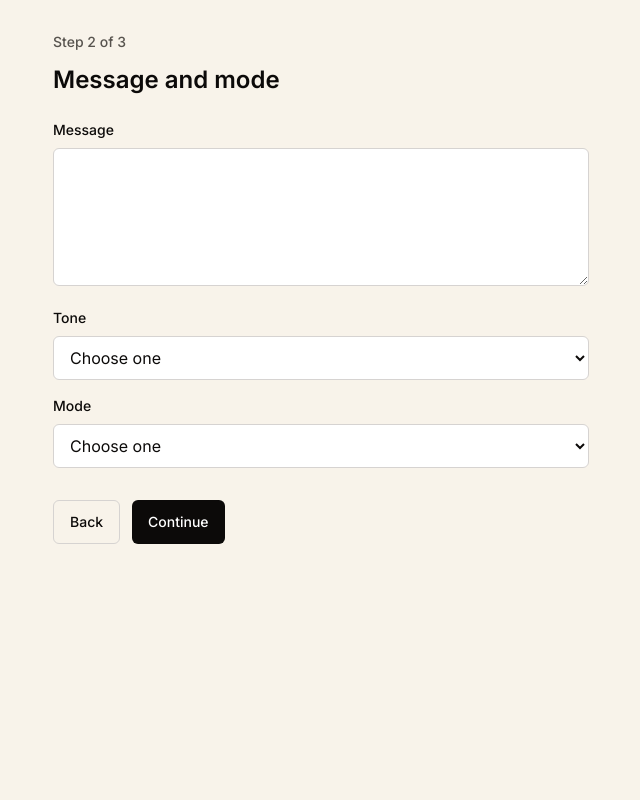
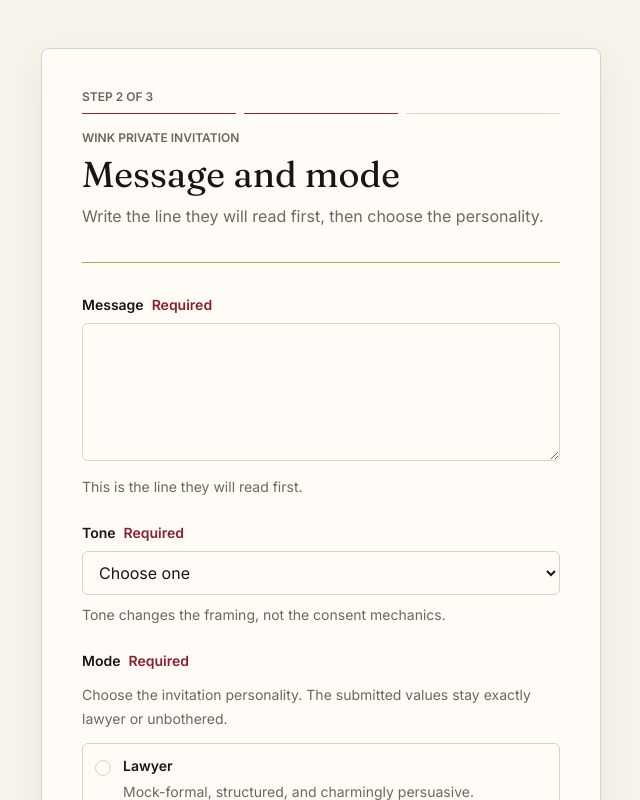
Before and after one commit to khalilelmaghraoui/WINK, a Next.js app: page /create in a window 1280 px wide. Both pictures are taken after a click on the button "Continue". Shown: the top 800 px of the page, without its empty margins (319-959 px from the left). Built offline with nearby package versions, Linux system fonts and the light colour scheme.

Commit message:
feat: add Sprint 4.0 premium create flow

```diff
--- a/app/create/copy-private-sender-link-control.tsx
+++ b/app/create/copy-private-sender-link-control.tsx
@@ -53,7 +53,7 @@ export function CopyPrivateSenderLinkControl({
         {copyStatusText}
       </p>
       <button
-        className="min-h-11 w-full rounded-md border border-wink-border bg-wink-surface px-4 py-2 text-sm font-semibold text-wink-text transition-colors hover:border-wink-primary hover:text-wink-primary focus:outline-none focus-visible:ring-2 focus-visible:ring-wink-focus focus-visible:ring-offset-2 sm:w-auto"
+        className="min-h-11 w-full rounded-md border border-wink-border bg-wink-surface px-4 py-2 text-sm font-semibold text-wink-text transition-colors duration-200 hover:border-wink-primary hover:text-wink-primary focus:outline-none focus-visible:ring-2 focus-visible:ring-wink-focus focus-visible:ring-offset-2 focus-visible:ring-offset-wink-background motion-reduce:transition-none sm:w-auto"
         type="button"
         onClick={copyPrivateSenderLink}
       >
--- a/app/create/create-invite-form.tsx
+++ b/app/create/create-invite-form.tsx
@@ -11,6 +11,16 @@ import {
 import { CopyPrivateSenderLinkControl } from "./copy-private-sender-link-control";
 import { ShareRecipientLinkControl } from "./share-recipient-link-control";
 import type { CreateInviteField } from "@/lib/create-invite-validation";
+import {
+  FormField,
+  InviteCard,
+  PageShell,
+  PrimaryButton,
+  PrivateLinkNotice,
+  SecondaryButton,
+  SectionDivider,
+  StepIndicator
+} from "../../components/ui";
 
 const initialState: CreateInviteActionState = {
   errors: {}
@@ -20,6 +30,12 @@ const steps = [
   "Recipient and sender",
   "Message and mode",
   "Date plan and place"
+] as const;
+
+const stepDescriptions = [
+  "Who is making the ask, and who gets the private invitation?",
+  "Write the line they will read first, then choose the personality.",
+  "Set the when and where with native date and time controls."
 ] as const;
 
 const stepFields: CreateInviteField[][] = [
@@ -53,21 +69,18 @@ export function CreateInviteForm() {
 
   if (recipientPath && senderPath) {
     return (
-      <main className="mx-auto flex min-h-screen w-full max-w-2xl flex-col justify-center bg-wink-background px-5 py-10 text-wink-text">
-        <div className="space-y-6 rounded-lg border border-wink-border bg-wink-surface p-5 shadow-[0_18px_50px_rgba(24,21,18,0.08)]">
-          <div className="space-y-2">
-            <p className="text-sm font-medium text-wink-text-secondary">
-              Invite created
-            </p>
-            <h1 className="font-display text-3xl font-semibold text-wink-text">
-              Save these links carefully
-            </h1>
+      <PageShell className="flex items-center py-8 sm:py-12" maxWidth="form">
+        <InviteCard
+          eyebrow="Invite created"
+          title="Save these links carefully"
+          titleId="create-success-heading"
+          variant="live"
+        >
           <p className="text-base leading-7 text-wink-text-secondary">
             The recipient gets one link. You keep the private sender link.
           </p>
-          </div>
 
-          <section className="space-y-4 rounded-lg border border-wink-primary bg-wink-surface p-4">
+          <section className="space-y-4 border-t border-wink-border pt-5">
             <div className="space-y-1">
               <p className="text-xs font-semibold uppercase text-wink-primary">
                 Recipient link
@@ -81,16 +94,16 @@ export function CreateInviteForm() {
             </div>
             <ShareRecipientLinkControl recipientPath={recipientPath} />
             <Link
-              className="inline-flex min-h-11 w-full items-center justify-center rounded-md border border-wink-border bg-wink-surface px-4 py-2 text-sm font-semibold text-wink-text transition-colors hover:border-wink-primary hover:text-wink-primary focus:outline-none focus-visible:ring-2 focus-visible:ring-wink-focus focus-visible:ring-offset-2 sm:w-auto"
+              className="inline-flex min-h-11 w-full items-center justify-center rounded-md border border-wink-border bg-wink-surface px-4 py-2 text-sm font-semibold text-wink-text transition-colors duration-200 hover:border-wink-primary hover:text-wink-primary focus:outline-none focus-visible:ring-2 focus-visible:ring-wink-focus focus-visible:ring-offset-2 focus-visible:ring-offset-wink-background motion-reduce:transition-none sm:w-auto"
               href={recipientPath}
             >
               View invite
             </Link>
           </section>
 
-          <section className="space-y-4 rounded-lg border border-wink-border bg-wink-surface-muted/40 p-4">
+          <section className="space-y-4 border-t border-wink-border pt-5">
             <div className="space-y-1">
-              <p className="text-xs font-semibold uppercase text-wink-danger">
+              <p className="text-xs font-semibold uppercase text-wink-text-secondary">
                 Private sender link
               </p>
               <h2 className="text-lg font-semibold text-wink-text">
@@ -101,51 +114,68 @@ export function CreateInviteForm() {
                 again, cancel before they answer, and read an optional declined
                 message.
               </p>
-              <p className="text-sm font-semibold leading-6 text-wink-danger">
+            </div>
+            <CopyPrivateSenderLinkControl senderPath={senderPath} />
+            <PrivateLinkNotice eyebrow="Private sender link">
               Anyone with this link can view the sender page. Save it now -
               WINK cannot recover it later.
-              </p>
-            </div>
-            <CopyPrivateSenderLinkControl senderPath={senderPath} />
+            </PrivateLinkNotice>
           </section>
 
           <p className="border-t border-wink-border pt-4 text-sm leading-6 text-wink-text-secondary">
             Send only the recipient link. Keep the sender link somewhere
             private.
           </p>
-        </div>
-      </main>
+        </InviteCard>
+      </PageShell>
     );
   }
 
   return (
-    <main className="mx-auto flex min-h-screen w-full max-w-xl flex-col px-5 py-8">
-      <form action={formAction} className="space-y-6" noValidate>
-        <header className="space-y-3">
-          <p className="text-sm font-medium text-stone-600">
-            Step {stepIndex + 1} of {steps.length}
+    <PageShell className="py-8 sm:py-12" maxWidth="form">
+      <form
+        action={formAction}
+        className="space-y-8 rounded-lg border border-wink-border bg-wink-surface p-8 shadow-[0_14px_36px_rgba(24,21,18,0.06)] sm:p-10"
+        noValidate
+      >
+        <header className="space-y-4">
+          <StepIndicator
+            currentStep={stepIndex + 1}
+            label={steps[stepIndex]}
+            totalSteps={steps.length}
+          />
+          <div className="space-y-2">
+            <p className="text-xs font-semibold uppercase text-wink-text-secondary">
+              WINK private invitation
             </p>
-          <h1 className="text-2xl font-semibold text-stone-950">
+            <h1 className="font-display text-3xl leading-tight text-wink-text sm:text-4xl">
               {steps[stepIndex]}
             </h1>
+            <p className="text-base leading-7 text-wink-text-secondary">
+              {stepDescriptions[stepIndex]}
+            </p>
+          </div>
           {currentStepHasErrors ? (
-            <p className="text-sm text-red-700" role="status">
+            <p className="text-sm font-semibold text-wink-danger" role="status">
               Fix the highlighted fields before continuing.
             </p>
           ) : null}
           {state.serviceError ? (
-            <p className="text-sm text-red-700" role="status">
+            <p className="text-sm font-semibold text-wink-danger" role="status">
               {state.serviceError}
             </p>
           ) : null}
         </header>
 
-        <section hidden={stepIndex !== 0} className="space-y-4">
+        <SectionDivider variant="accent" />
+
+        <section hidden={stepIndex !== 0} className="space-y-6">
           <TextField
             error={state.errors.senderName}
             id="senderName"
             label="Your name"
             name="senderName"
+            helperText="This appears inside the invitation content, not metadata."
             required
           />
           <TextField
@@ -153,16 +183,18 @@ export function CreateInviteForm() {
             id="recipientName"
             label="Recipient name"
             name="recipientName"
+            helperText="Use the name they will recognize when the private link opens."
             required
           />
         </section>
 
-        <section hidden={stepIndex !== 1} className="space-y-4">
+        <section hidden={stepIndex !== 1} className="space-y-6">
           <TextAreaField
             error={state.errors.message}
             id="message"
             label="Message"
             name="message"
+            helperText="This is the line they will read first."
             required
           />
           <SelectField
@@ -170,6 +202,7 @@ export function CreateInviteForm() {
             id="tone"
             label="Tone"
             name="tone"
+            helperText="Tone changes the framing, not the consent mechanics."
             options={[
               { label: "Cute", value: "cute" },
               { label: "Funny", value: "funny" },
@@ -178,25 +211,18 @@ export function CreateInviteForm() {
             ]}
             required
           />
-          <SelectField
+          <ModeChoiceField
             error={state.errors.mode}
-            id="mode"
-            label="Mode"
-            name="mode"
-            options={[
-              { label: "Lawyer", value: "lawyer" },
-              { label: "Unbothered", value: "unbothered" }
-            ]}
-            required
           />
         </section>
 
-        <section hidden={stepIndex !== 2} className="space-y-4">
+        <section hidden={stepIndex !== 2} className="space-y-6">
           <SelectField
             error={state.errors.dateType}
             id="dateType"
             label="Date type"
             name="dateType"
+            helperText="Pick the kind of moment this invitation is setting up."
             options={[
               { label: "Date", value: "date" },
               { label: "Apology", value: "apology" },
@@ -210,6 +236,7 @@ export function CreateInviteForm() {
             id="date"
             label="Date"
             name="date"
+            helperText="Native date input, so the browser handles the picker."
             required
             type="date"
           />
@@ -218,6 +245,7 @@ export function CreateInviteForm() {
             id="time"
             label="Time"
             name="time"
+            helperText="Native time input; no custom picker added."
             required
             type="time"
           />
@@ -226,6 +254,7 @@ export function CreateInviteForm() {
             id="placeName"
             label="Place name"
             name="placeName"
+            helperText="Restaurant, cafe, venue, or wherever the plan starts."
             required
           />
           <TextField
@@ -233,34 +262,35 @@ export function CreateInviteForm() {
             id="placeAddress"
             label="Place address"
             name="placeAddress"
+            helperText="Used later for the accepted plan view."
             required
           />
         </section>
 
-        <div className="flex flex-col gap-3 pt-2 sm:flex-row">
+        <div className="flex flex-col gap-3 pt-2 sm:flex-row sm:justify-end">
           {stepIndex > 0 ? (
-            <button
+            <SecondaryButton
+              className="w-full sm:w-auto"
               type="button"
-              className="min-h-11 rounded-md border border-stone-300 px-4 py-2 text-sm font-medium text-stone-950"
               onClick={() => setStepIndex((current) => current - 1)}
             >
               Back
-            </button>
+            </SecondaryButton>
           ) : null}
           {stepIndex < steps.length - 1 ? (
-            <button
+            <PrimaryButton
+              className="w-full sm:w-auto"
               type="button"
-              className="min-h-11 rounded-md bg-stone-950 px-4 py-2 text-sm font-medium text-white"
               onClick={() => setStepIndex((current) => current + 1)}
             >
               Continue
-            </button>
+            </PrimaryButton>
           ) : (
             <SubmitButton />
           )}
         </div>
       </form>
-    </main>
+    </PageShell>
   );
 }
 
@@ -268,18 +298,20 @@ function SubmitButton() {
   const { pending } = useFormStatus();
 
   return (
-    <button
+    <PrimaryButton
+      className="w-full sm:w-auto"
       type="submit"
-      className="min-h-11 rounded-md bg-stone-950 px-4 py-2 text-sm font-medium text-white disabled:cursor-not-allowed disabled:opacity-60"
       disabled={pending}
+      loading={pending}
     >
       {pending ? "Creating..." : "Create invite"}
-    </button>
+    </PrimaryButton>
   );
 }
 
 interface FieldProps {
   error?: string;
+  helperText?: string;
   id: CreateInviteField;
   label: string;
   name: CreateInviteField;
@@ -288,107 +320,152 @@ interface FieldProps {
 
 function TextField({
   error,
+  helperText,
   id,
   label,
   name,
   required = false,
   type = "text"
 }: FieldProps & { type?: "date" | "text" | "time" }) {
-  const errorId = `${id}-error`;
-
   return (
-    <div className="space-y-2">
-      <label className="block text-sm font-medium text-stone-950" htmlFor={id}>
-        {label}
-      </label>
-      <input
-        aria-describedby={error ? errorId : undefined}
-        aria-invalid={error ? "true" : undefined}
-        className="min-h-11 w-full rounded-md border border-stone-300 bg-white px-3 py-2 text-base text-stone-950 outline-none focus:border-stone-950 focus:ring-2 focus:ring-stone-950/20"
+    <FormField
+      errorText={error}
+      helperText={helperText}
       id={id}
+      label={label}
       name={name}
       required={required}
       type={type}
     />
-      <ErrorMessage error={error} id={errorId} />
-    </div>
   );
 }
 
 function TextAreaField({
   error,
+  helperText,
   id,
   label,
   name,
   required = false
 }: FieldProps) {
-  const errorId = `${id}-error`;
-
   return (
-    <div className="space-y-2">
-      <label className="block text-sm font-medium text-stone-950" htmlFor={id}>
-        {label}
-      </label>
-      <textarea
-        aria-describedby={error ? errorId : undefined}
-        aria-invalid={error ? "true" : undefined}
-        className="min-h-32 w-full rounded-md border border-stone-300 bg-white px-3 py-2 text-base text-stone-950 outline-none focus:border-stone-950 focus:ring-2 focus:ring-stone-950/20"
+    <FormField
+      errorText={error}
+      helperText={helperText}
       id={id}
+      label={label}
       name={name}
       required={required}
       rows={5}
+      type="textarea"
     />
-      <ErrorMessage error={error} id={errorId} />
-    </div>
   );
 }
 
 function SelectField({
   error,
+  helperText,
   id,
   label,
   name,
   options,
   required = false
 }: FieldProps & { options: Array<{ label: string; value: string }> }) {
-  const errorId = `${id}-error`;
-
   return (
-    <div className="space-y-2">
-      <label className="block text-sm font-medium text-stone-950" htmlFor={id}>
-        {label}
-      </label>
-      <select
-        aria-describedby={error ? errorId : undefined}
-        aria-invalid={error ? "true" : undefined}
-        className="min-h-11 w-full rounded-md border border-stone-300 bg-white px-3 py-2 text-base text-stone-950 outline-none focus:border-stone-950 focus:ring-2 focus:ring-stone-950/20"
+    <FormField
       defaultValue=""
+      errorText={error}
+      helperText={helperText}
       id={id}
+      label={label}
       name={name}
+      options={options}
+      placeholder="Choose one"
       required={required}
-      >
-        <option disabled value="">
-          Choose one
-        </option>
-        {options.map((option) => (
-          <option key={option.value} value={option.value}>
-            {option.label}
-          </option>
-        ))}
-      </select>
-      <ErrorMessage error={error} id={errorId} />
-    </div>
+      type="select"
+    />
   );
 }
 
-function ErrorMessage({ error, id }: { error?: string; id: string }) {
-  if (!error) {
-    return null;
+function ModeChoiceField({ error }: { error?: string }) {
+  const errorId = error ? "mode-error" : undefined;
+  const helperId = "mode-helper";
+
+  return (
+    <fieldset
+      aria-describedby={[helperId, errorId].filter(Boolean).join(" ")}
+      className="space-y-3"
+    >
+      <legend className="text-sm font-semibold text-wink-text">
+        Mode
+        <span className="ml-2 text-wink-danger" aria-hidden="true">
+          Required
+        </span>
+      </legend>
+      <p className="text-sm leading-6 text-wink-text-secondary" id={helperId}>
+        Choose the invitation personality. The submitted values stay exactly
+        lawyer or unbothered.
+      </p>
+      <div className="grid gap-3">
+        <ModeOption
+          description="Mock-formal, structured, and charmingly persuasive."
+          label="Lawyer"
+          value="lawyer"
+        />
+        <ModeOption
+          description="Cool, low-pressure, dry, and restrained."
+          label="Unbothered"
+          value="unbothered"
+        />
+      </div>
+      {error ? (
+        <p className="text-sm font-semibold leading-6 text-wink-danger" id={errorId}>
+          Error: {error}
+        </p>
+      ) : null}
+    </fieldset>
+  );
 }
 
+function ModeOption({
+  description,
+  label,
+  value
+}: {
+  description: string;
+  label: string;
+  value: "lawyer" | "unbothered";
+}) {
   return (
-    <p className="text-sm text-red-700" id={id}>
-      {error}
-    </p>
+    <label className="group block cursor-pointer">
+      <input
+        className="peer sr-only"
+        name="mode"
+        required
+        type="radio"
+        value={value}
+      />
+      <span className="flex min-h-11 items-start gap-3 rounded-md border border-wink-border bg-wink-surface px-3 py-3 text-wink-text transition-colors duration-200 peer-checked:border-wink-primary peer-checked:bg-wink-surface-muted peer-focus-visible:ring-2 peer-focus-visible:ring-wink-focus peer-focus-visible:ring-offset-2 peer-focus-visible:ring-offset-wink-background motion-reduce:transition-none">
+        <span
+          aria-hidden="true"
+          className="mt-1 flex h-4 w-4 shrink-0 items-center justify-center rounded-full border border-wink-border bg-wink-surface group-has-[:checked]:border-wink-primary"
+        >
+          <span className="hidden h-2 w-2 rounded-full bg-wink-primary group-has-[:checked]:block" />
+        </span>
+        <span className="min-w-0 space-y-1">
+          <span className="flex flex-wrap items-center gap-2">
+            <span className="text-sm font-semibold">{label}</span>
+            <span
+              className="hidden rounded-full border border-wink-primary px-2 py-0.5 text-xs font-semibold text-wink-primary group-has-[:checked]:inline-flex"
+            >
+              Selected
+            </span>
+          </span>
+          <span className="block text-sm leading-6 text-wink-text-secondary">
+            {description}
+          </span>
+        </span>
+      </span>
+    </label>
   );
 }
--- a/app/create/share-recipient-link-control.tsx
+++ b/app/create/share-recipient-link-control.tsx
@@ -82,7 +82,7 @@ export function ShareRecipientLinkControl({
       <div className="flex flex-col gap-3 sm:flex-row">
         {shareSupported ? (
           <button
-            className="min-h-11 rounded-md bg-wink-primary px-4 py-2 text-sm font-semibold text-wink-surface transition-colors hover:bg-wink-primary-hover focus:outline-none focus-visible:ring-2 focus-visible:ring-wink-focus focus-visible:ring-offset-2"
+            className="min-h-11 rounded-md bg-wink-primary px-4 py-2 text-sm font-semibold text-wink-surface transition-colors duration-200 hover:bg-wink-primary-hover focus:outline-none focus-visible:ring-2 focus-visible:ring-wink-focus focus-visible:ring-offset-2 focus-visible:ring-offset-wink-background motion-reduce:transition-none"
             type="button"
             onClick={shareRecipientLink}
           >
@@ -90,7 +90,7 @@ export function ShareRecipientLinkControl({
           </button>
         ) : null}
         <button
-          className="min-h-11 rounded-md border border-wink-border bg-wink-surface px-4 py-2 text-sm font-semibold text-wink-text transition-colors hover:border-wink-primary hover:text-wink-primary focus:outline-none focus-visible:ring-2 focus-visible:ring-wink-focus focus-visible:ring-offset-2"
+          className="min-h-11 rounded-md border border-wink-border bg-wink-surface px-4 py-2 text-sm font-semibold text-wink-text transition-colors duration-200 hover:border-wink-primary hover:text-wink-primary focus:outline-none focus-visible:ring-2 focus-visible:ring-wink-focus focus-visible:ring-offset-2 focus-visible:ring-offset-wink-background motion-reduce:transition-none"
           type="button"
           onClick={copyRecipientLink}
         >
```
Also changed, not shown: 1 other file (tests, documents, lock files or other folders). Lines whose indentation alone changed are shown as unchanged.
